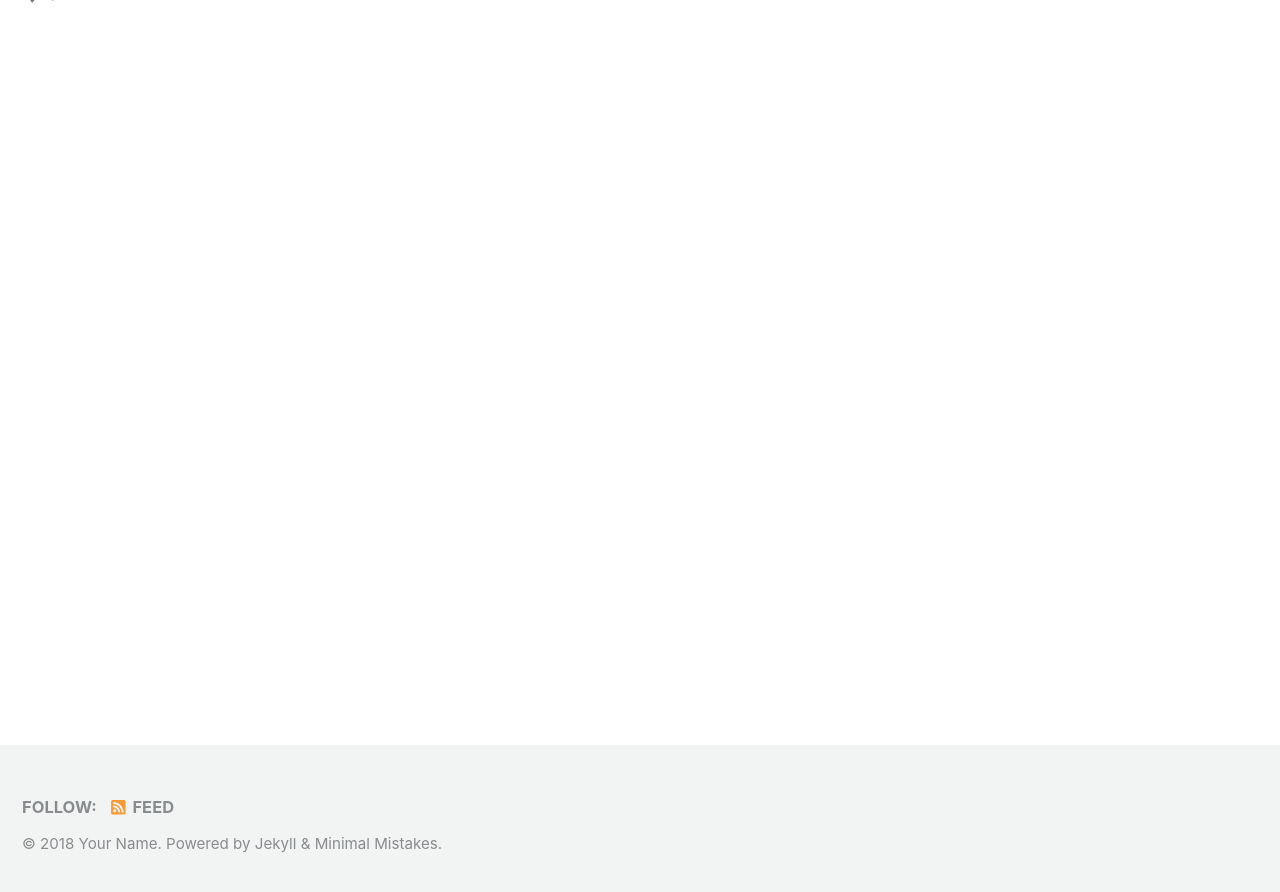
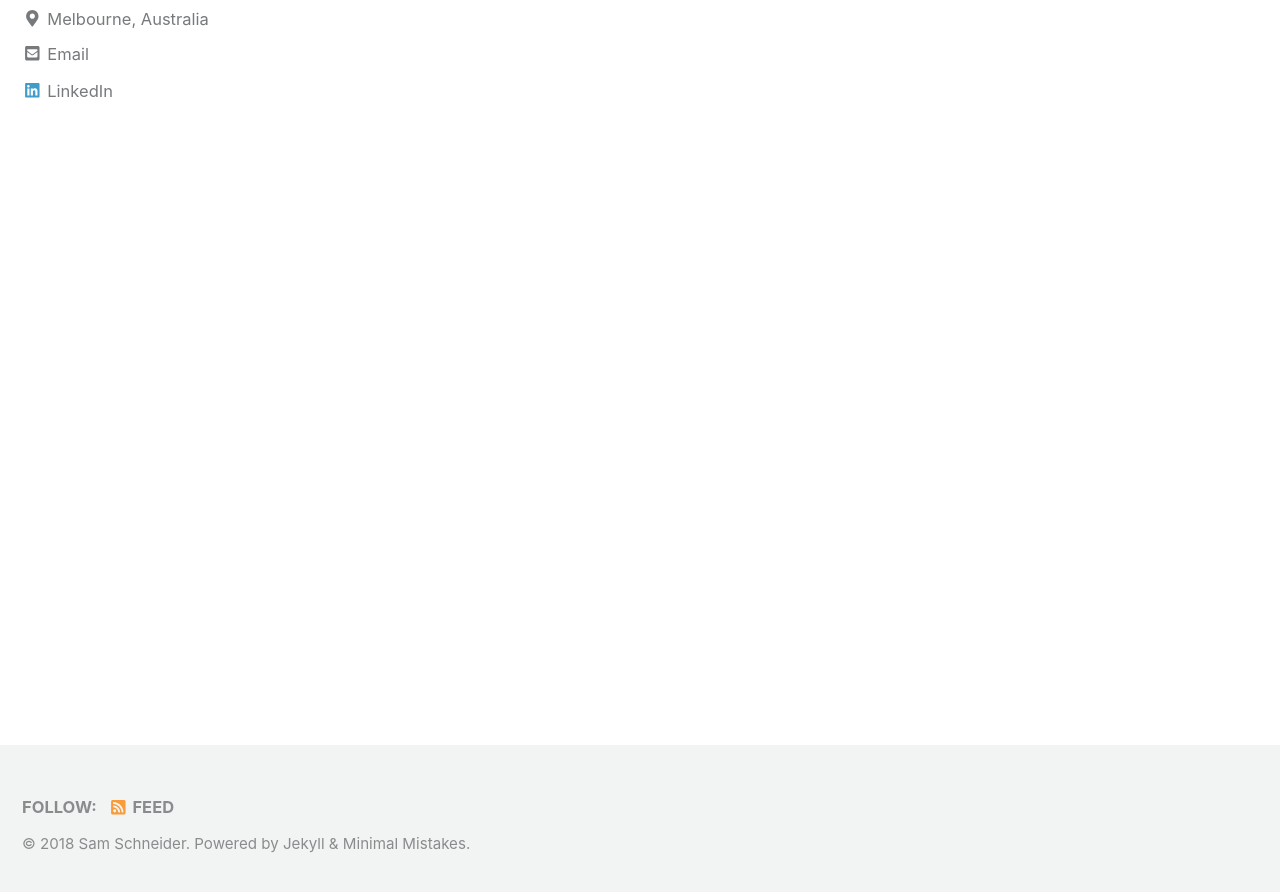
Before and after one commit to SamJohannes/samjohannes.github.io, a Jekyll site: the page built from index.html, in a window 1280 px wide and 900 px high, scrolled down 253 px. Shown: the top 892 px of the window. Built offline with Jekyll 4.4.1, drawn with Linux system fonts in a browser that asks for light colours; nearby versions of some CDN libraries; the list of posts is cut into pages by our own code; some of the changed text lies outside the part shown.

Commit message:
Updated basic settings

```diff
--- a/_config.yml
+++ b/_config.yml
@@ -11,15 +11,15 @@
 # https://mmistakes.github.io/minimal-mistakes/docs/quick-start-guide/#installing-the-theme
 
 # theme                  : "minimal-mistakes-jekyll"
-# remote_theme           : "mmistakes/minimal-mistakes"
+remote_theme             : "mmistakes/minimal-mistakes"
 minimal_mistakes_skin    : "default" # "air", "aqua", "contrast", "dark", "dirt", "neon", "mint", "plum", "sunrise"
 
 # Site Settings
 locale                   : "en-US"
-title                    : "Site Title"
+title                    : "Sam Schneider"
 title_separator          : "-"
-name                     : "Your Name"
-description              : "An amazing website."
+name                     : "Sam Schneider"
+description              : "Website under construction"
 url                      : # the base hostname & protocol for your site e.g. "https://mmistakes.github.io"
 baseurl                  : # the subpath of your site, e.g. "/blog"
 repository               : # GitHub username/repo-name e.g. "mmistakes/minimal-mistakes"
@@ -97,11 +97,11 @@ analytics:
 
 # Site Author
 author:
-  name             : "Your Name"
+  name             : "Sam Schneider"
   avatar           : # path of avatar image, e.g. "/assets/images/bio-photo.jpg"
-  bio              : "I am an amazing person."
-  location         : "Somewhere"
-  email            :
+  bio              : "I am a unviersity student studying Machine Learning in Melbourne."
+  location         : "Melbourne, Australia"
+  email            : "samjohnschneider@gmail.com"
   uri              :
   home             : # null (default), "absolute or relative url to link to author home"
   bitbucket        :
@@ -116,7 +116,7 @@ author:
   keybase          :
   instagram        :
   lastfm           :
-  linkedin         : # "john-doe-12345678" (the last part of your profile url, e.g. https://www.linkedin.com/in/john-doe-12345678)
+  linkedin         : "sam-schneider-45b539122" # (the last part of your profile url, e.g. https://www.linkedin.com/in/john-doe-12345678)
   pinterest        :
   soundcloud       :
   stackoverflow    : # "123456/username" (the last part of your profile url, e.g. https://stackoverflow.com/users/123456/username)
```
